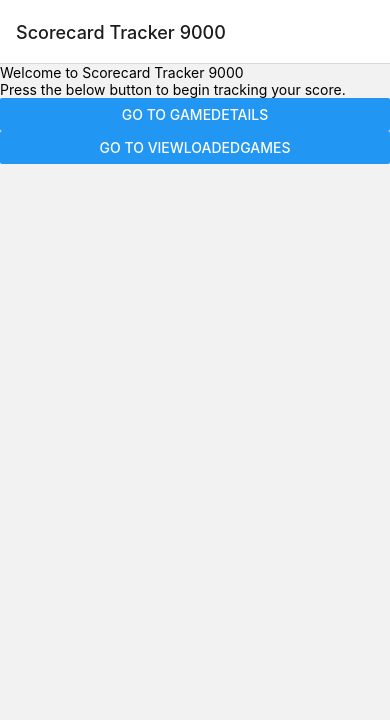
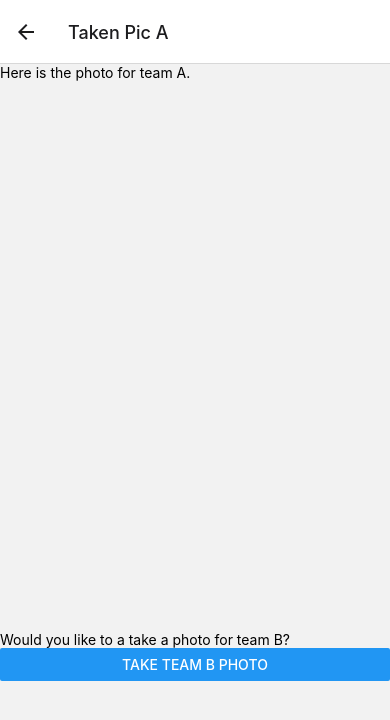
Before and after one commit to TKing1517/ScoreCardAssignment, a React Native app: screen /TakenPicA in a window 390 px wide. Shown: the top 720 px of the page. Built offline with nearby package versions, Linux system fonts and the light colour scheme.

Commit message:
Each team can take a photo.

```diff
--- a/App.js
+++ b/App.js
@@ -14,6 +14,12 @@ import TeamBShot from './Source/Screens/TeamBShot';
 import ViewLoadedGames from './Source/Screens/ViewLoadedGames';
 import GameEnd from './Source/Screens/GameEnd';
 import EditGameDetails from './Source/Screens/EditGameDetails';
+import TakingPhotoA from './Source/Screens/TakingPhotoA';
+import WantPhotoA from './Source/Screens/WantPhotoA';
+import TakenPicA from './Source/Screens/TakenPicA';
+import TakingPhotoB from './Source/Screens/TakingPhotosB';
+import TakenPicB from './Source/Screens/TakenPicB';
+
 
 const App = () => {
   const Stack = createNativeStackNavigator();
@@ -86,6 +92,31 @@ const App = () => {
             component = {EditGameDetails}
             options = {{title:"Edit game details"}}
           />
+          <Stack.Screen
+            name='WantPhotoA'
+            component = {WantPhotoA}
+            options = {{title:"Photo A"}}
+          />
+          <Stack.Screen
+            name='TakingPhotoA'
+            component = {TakingPhotoA}
+            options = {{title:"Taking Photo A"}}
+          />
+          <Stack.Screen
+            name='TakenPicA'
+            component = {TakenPicA}
+            options = {{title:"Taken Pic A"}}
+          />
+          <Stack.Screen
+            name='TakingPhotoB'
+            component = {TakingPhotoB}
+            options = {{title:"Taking Photo B"}}
+          />
+          <Stack.Screen
+            name='TakenPicB'
+            component = {TakenPicB}
+            options = {{title:"Taken Pic B"}}
+          />
         </Stack.Navigator>
       </NavigationContainer>
     </ItemProvider>
--- a/Source/Contexts/ItemContext.js
+++ b/Source/Contexts/ItemContext.js
@@ -12,6 +12,8 @@ let ID;
 let counter = 0;
 let counterB = 0;
 let End = 1;
+let PhotoA;
+let PhotoB;
 
 const gameDetailsReducer = (GameDetailsState,GameDetailsAction) => {
 
@@ -230,6 +232,31 @@ export const ItemProvider = ({children}) => {
         if (callback) callback();
     }
 
+    const NewPhotoA =(NewURI,callback) => {
+        console.log(NewURI)
+        PhotoA = NewURI;
+        console.log("soemthing A: " + PhotoA)
+        if (callback) callback();
+    }
+
+    const GetPhotoA = () => {
+        return(
+            PhotoA
+        )
+    }
+
+    const NewPhotoB =(NewURI,callback) => {
+        PhotoB = NewURI
+        console.log("soemthing B: " + PhotoB)
+        if (callback) callback();
+    }
+
+    const GetPhotoB = () => {
+        return(
+            PhotoB
+        )
+    }
+
     const resetValues =(callback) => {
         End = 1;
         counter=0;
@@ -272,6 +299,8 @@ export const ItemProvider = ({children}) => {
             counter,
             counterB,
             End,
+            PhotoA,
+            PhotoB,
             create: createGame,
             createTeamA: createTeamA,
             createTeamB: createTeamB,
@@ -283,6 +312,10 @@ export const ItemProvider = ({children}) => {
             deleteDetails: deleteDetails,
             EditResults: EditResults,
             resetValues:resetValues,
+            NewPhotoA:NewPhotoA,
+            NewPhotoB:NewPhotoB,
+            GetPhotoA:GetPhotoA,
+            GetPhotoB:GetPhotoB,
             }}>
             {children}
         </ItemContext.Provider>
--- a/Source/Screens/PlayerNamesB.js
+++ b/Source/Screens/PlayerNamesB.js
@@ -51,7 +51,7 @@ const PlayerNamesB = ({navigation, route}) => {
             />
 
             <Button title = "submit items" onPress ={() => {
-               createTeamB(ID,PlayerB1Name,PlayerB2Name,PlayerB3Name,PlayerB4Name),navigation.navigate('WhichTeamShot');
+               createTeamB(ID,PlayerB1Name,PlayerB2Name,PlayerB3Name,PlayerB4Name),navigation.navigate('WantPhotoA');
             }}
             />
             <NavigationButton screenName="ViewPlayersBScreen" navigation={navigation}/>
--- /dev/null
+++ b/Source/Screens/TakenPicA.js
@@ -0,0 +1,32 @@
+import React, { useContext } from "react";
+import { View,Image,StyleSheet,Text,Button } from "react-native";
+import ItemContext from "../Contexts/ItemContext";
+
+const TakenPicA =({navigation}) => {
+    const {GetPhotoA} = useContext(ItemContext);
+
+    return(
+        <View style = {styles.container}>
+            <Text>Here is the photo for team A.</Text>
+            <Image style={styles.imageStyle} source={{uri:GetPhotoA()}}/>
+            <Text>Would you like to a take a photo for team B?</Text>
+            <Button title = "Take Team B Photo"  onPress ={() => {navigation.navigate('TakingPhotoB')} }/>
+        </View>
+    )
+}
+
+
+
+const styles = StyleSheet.create({
+    container:{
+        flex:1
+    },
+    imageStyle:{
+        maxWidth:1000,
+        maxHeight:1000,
+        height: 550,
+        resizeMode: 'contain'
+    }
+})
+
+export default TakenPicA;
--- /dev/null
+++ b/Source/Screens/TakenPicB.js
@@ -0,0 +1,32 @@
+import React, { useContext } from "react";
+import { View,Image,StyleSheet,Text,Button } from "react-native";
+import ItemContext from "../Contexts/ItemContext";
+
+const TakenPicB =({navigation}) => {
+    const {GetPhotoB} = useContext(ItemContext);
+
+    return(
+        <View style = {styles.container}>
+            <Text>Here is the photo for team B.</Text>
+            <Image style={styles.imageStyle} source={{uri:GetPhotoB()}}/>
+            <Text>Press the button to continue</Text>
+            <Button title="Continue" onPress ={() => {navigation.navigate('WhichTeamShot')} }/>
+        </View>
+    )
+}
+
+
+
+const styles = StyleSheet.create({
+    container:{
+        flex:1
+    },
+    imageStyle:{
+        maxWidth:1000,
+        maxHeight:1000,
+        height: 550,
+        resizeMode: 'contain'
+    }
+})
+
+export default TakenPicB;
--- /dev/null
+++ b/Source/Screens/TakingPhotoA.js
@@ -0,0 +1,69 @@
+import React from "react";
+import { View,Text,StyleSheet,TextInput,Button,FlatList,Pressable} from 'react-native';
+import { useState, useContext,useEffect } from "react";
+import ItemContext from "../Contexts/ItemContext";
+import { Camera } from "expo-camera";
+
+const TakingPhotoA = ({navigation}) => {
+    const {NewPhotoA} = useContext(ItemContext);
+    const [hasPermission, setHasPermission] = useState(null);
+    const getPermission = async () => {
+        const {status} = await Camera.requestCameraPermissionsAsync()
+        setHasPermission(status === 'granted');
+    };
+    let camera;
+    const getPicture = async () => {
+    if (camera){
+        const photo = await camera.takePictureAsync();
+
+        NewPhotoA(photo.uri)
+        navigation.navigate('TakenPicA');
+    }
+}
+
+    useEffect(() => {
+        getPermission();
+    },[]);
+    if (hasPermission === null){
+        return <Text>Awaiting Permission</Text>
+    }
+    if (hasPermission === false) {
+        return <Text>Access Denied!</Text>
+    }
+
+    return (
+        <View style={styles.container}>
+            <Camera style={styles.subContainer} ref={(ref) => { camera = ref}}>
+                <Pressable style={styles.buttonStyle} onPress={() => {
+                    getPicture();
+                }}>
+                    <Text style={styles.textStyle}>Take Picture!</Text>
+                </Pressable>
+            </Camera>
+        </View>
+    )
+
+};
+
+const styles = StyleSheet.create({
+    container: {
+        flex: 1
+    },
+    subContainer: {
+        flex: 1,
+        backgroundColor: "transparent",
+        flexDirection: "row-reverse",
+        alignItems: "flex-end"
+    },
+    buttonStyle:{
+        flex:0.1,
+        alignItems:"center",
+    },
+    textStyle:{
+        fontSize:15,
+        marginBottom: 15,
+        color: "yellow",
+    }
+})
+
+export default TakingPhotoA;
--- /dev/null
+++ b/Source/Screens/TakingPhotosB.js
@@ -0,0 +1,69 @@
+import React from "react";
+import { View,Text,StyleSheet,TextInput,Button,FlatList,Pressable} from 'react-native';
+import { useState, useContext,useEffect } from "react";
+import ItemContext from "../Contexts/ItemContext";
+import { Camera } from "expo-camera";
+
+const TakingPhotoB = ({navigation}) => {
+    const {NewPhotoB} = useContext(ItemContext);
+    const [hasPermission, setHasPermission] = useState(null);
+    const getPermission = async () => {
+        const {status} = await Camera.requestCameraPermissionsAsync()
+        setHasPermission(status === 'granted');
+    };
+    let camera;
+    const getPicture = async () => {
+    if (camera){
+        const photo = await camera.takePictureAsync();
+
+        NewPhotoB(photo.uri)
+        navigation.navigate('TakenPicB');
+    }
+}
+
+    useEffect(() => {
+        getPermission();
+    },[]);
+    if (hasPermission === null){
+        return <Text>Awaiting Permission</Text>
+    }
+    if (hasPermission === false) {
+        return <Text>Access Denied!</Text>
+    }
+
+    return (
+        <View style={styles.container}>
+            <Camera style={styles.subContainer} ref={(ref) => { camera = ref}}>
+                <Pressable style={styles.buttonStyle} onPress={() => {
+                    getPicture();
+                }}>
+                    <Text style={styles.textStyle}>Take Picture!</Text>
+                </Pressable>
+            </Camera>
+        </View>
+    )
+
+};
+
+const styles = StyleSheet.create({
+    container: {
+        flex: 1
+    },
+    subContainer: {
+        flex: 1,
+        backgroundColor: "transparent",
+        flexDirection: "row-reverse",
+        alignItems: "flex-end"
+    },
+    buttonStyle:{
+        flex:0.1,
+        alignItems:"center",
+    },
+    textStyle:{
+        fontSize:15,
+        marginBottom: 15,
+        color: "yellow",
+    }
+})
+
+export default TakingPhotoB;
--- a/Source/Screens/TeamAShot.js
+++ b/Source/Screens/TeamAShot.js
@@ -6,14 +6,12 @@ import WhichTeamShot from './WhichTeamShot';
 
 
 const TeamAShot = ({navigation}) => {
-    const {updateTotalA,ID,counter,incrementCounter,incrementEnd,End,ScoresState,GameDetailsState} = useContext(ItemContext);
+    const {updateTotalA,ID,counter,incrementCounter,incrementEnd,End,GameDetailsState} = useContext(ItemContext);
     var tempScoreArray = []
 
     const [DifferentCounter, setDCounter] = useState(0);
-    const found = ScoresState.find(obj => {
-        return obj.id === ID;
-    });
-    //console.log(ScoresState);
+
+
     let CurrentEntry = GameDetailsState.find((e) => (e.id===ID));
     console.log({CurrentEntry})
     if (CurrentEntry.Scores != null || CurrentEntry.Scores != undefined){
--- a/Source/Screens/TeamBShot.js
+++ b/Source/Screens/TeamBShot.js
@@ -6,13 +6,11 @@ import WhichTeamShot from './WhichTeamShot';
 
 
 const TeamBShot = ({navigation}) => {
-    const {updateTotalB,ID,counterB,incrementCounterB,incrementEnd,End,ScoresState,GameDetailsState} = useContext(ItemContext);
+    const {updateTotalB,ID,counterB,incrementCounterB,incrementEnd,End,GameDetailsState} = useContext(ItemContext);
     var tempScoreArray = []
 
     const [DifferentCounter, setDCounter] = useState(0);
-    const found = ScoresState.find(obj => {
-        return obj.id === ID;
-    });
+
 
     let CurrentEntry = GameDetailsState.find((e) => (e.id===ID));
     console.log({CurrentEntry})
--- /dev/null
+++ b/Source/Screens/WantPhotoA.js
@@ -0,0 +1,31 @@
+import React from "react";
+import { View,Text,StyleSheet,TextInput,Button,FlatList,Pressable,Image} from 'react-native';
+
+
+const WantPhotoA = ({navigation,route}) => {
+
+
+    return(
+        <View>
+            <Text>Do you want to take a photo for team A?</Text>
+            <Button title = "Take Team A Photo"  onPress ={() => {navigation.navigate('TakingPhotoA')} }/>
+        </View>
+
+    )
+
+
+};
+
+const styles = StyleSheet.create({
+    container:{
+        flex:1
+    },
+    imageStyle:{
+        flex:1,
+        alignSelf:"stretch",
+        width: 100,
+        height: 100
+    }
+})
+
+export default WantPhotoA;
--- a/package.json
+++ b/package.json
@@ -22,7 +22,8 @@
     "@react-native-async-storage/async-storage": "~1.17.3",
     "react-native-web": "~0.18.7",
     "react-dom": "18.0.0",
-    "@expo/webpack-config": "^0.17.0"
+    "@expo/webpack-config": "^0.17.0",
+    "expo-camera": "~12.3.0"
   },
   "devDependencies": {
     "@babel/core": "^7.12.9"
```
Also changed, not shown: 1 other file (tests, documents, lock files or other folders).
